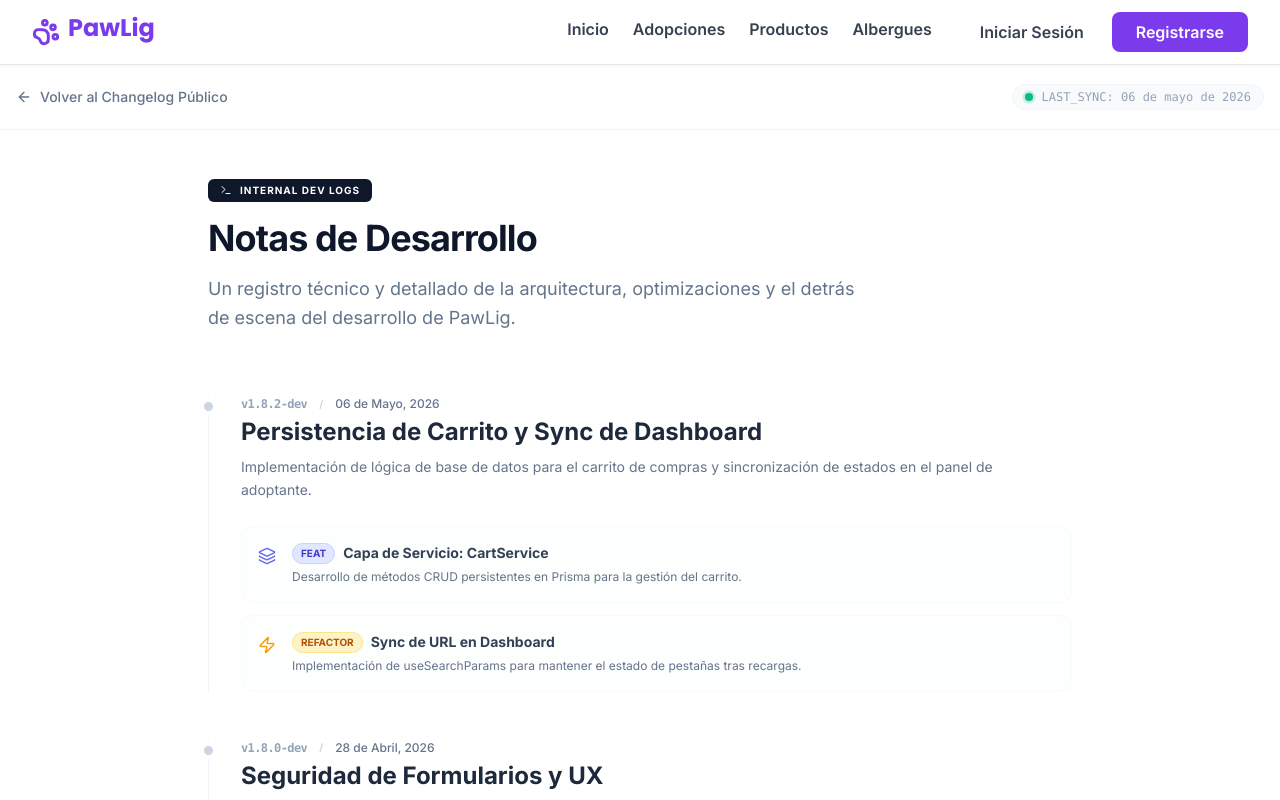
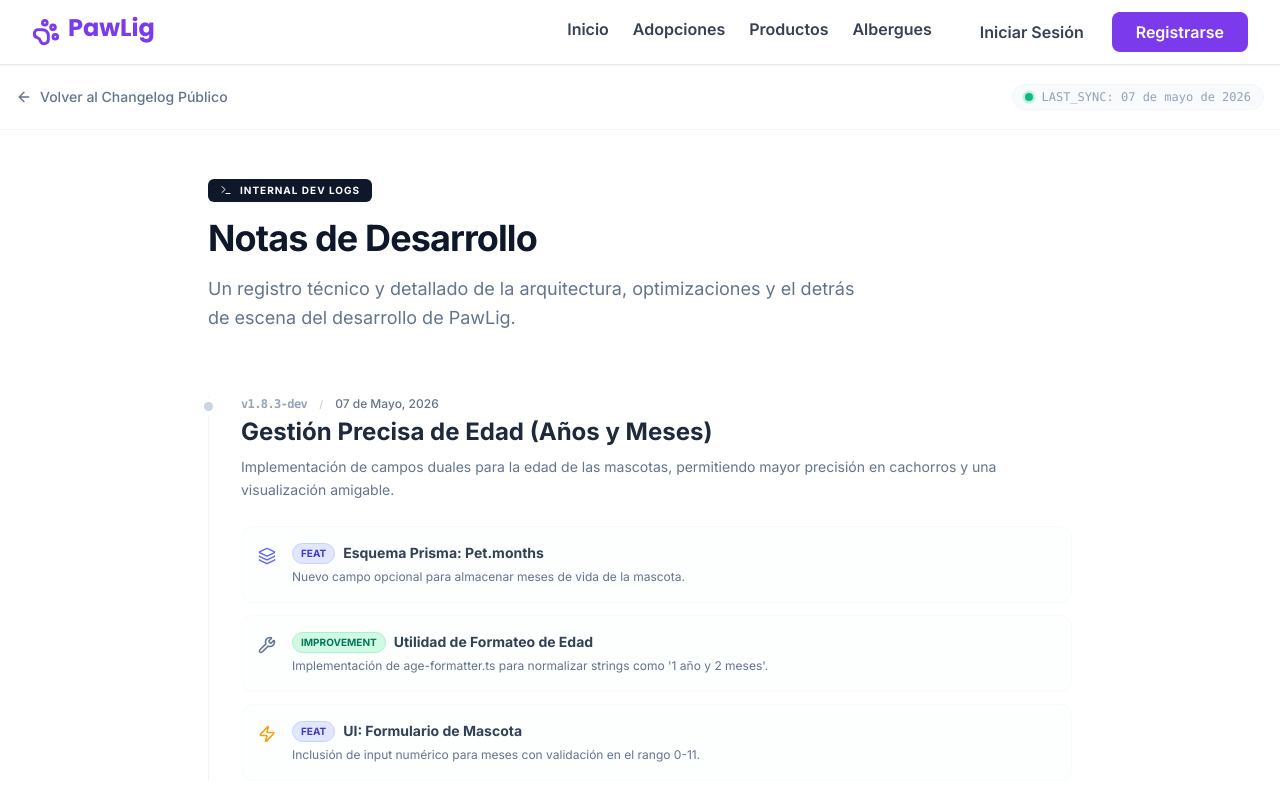
Before and after one commit to asebasg/pawlig, a Next.js app: page /changelog/dev in a window 1280 px wide. Shown: the top 800 px of the page. Built offline with nearby package versions, Linux system fonts and the light colour scheme; no server answers.

Commit message:
docs: Actualizar la documentación técnica de desarrollo

```diff
--- a/app/(public)/changelog/dev/page.tsx
+++ b/app/(public)/changelog/dev/page.tsx
@@ -30,9 +30,37 @@ export const metadata: Metadata = {
 };
 
 export default function DevNotesPage() {
-  const lastDevUpdate = "06 de mayo de 2026";
+  const lastDevUpdate = "07 de mayo de 2026";
 
   const devLogs = [
+    {
+      version: "v1.8.3-dev",
+      date: "07 de Mayo, 2026",
+      title: "Gestión Precisa de Edad (Años y Meses)",
+      description:
+        "Implementación de campos duales para la edad de las mascotas, permitiendo mayor precisión en cachorros y una visualización amigable.",
+      type: "feat",
+      logs: [
+        {
+          category: "feat",
+          title: "Esquema Prisma: Pet.months",
+          description: "Nuevo campo opcional para almacenar meses de vida de la mascota.",
+          icon: <Layers size={18} className="text-indigo-500" />,
+        },
+        {
+          category: "improvement",
+          title: "Utilidad de Formateo de Edad",
+          description: "Implementación de age-formatter.ts para normalizar strings como '1 año y 2 meses'.",
+          icon: <Wrench size={18} className="text-slate-500" />,
+        },
+        {
+          category: "feat",
+          title: "UI: Formulario de Mascota",
+          description: "Inclusión de input numérico para meses con validación en el rango 0-11.",
+          icon: <Zap size={18} className="text-amber-500" />,
+        },
+      ],
+    },
     {
       version: "v1.8.2-dev",
       date: "06 de Mayo, 2026",
```
Also changed, not shown: 1 other file (tests, documents, lock files or other folders).
